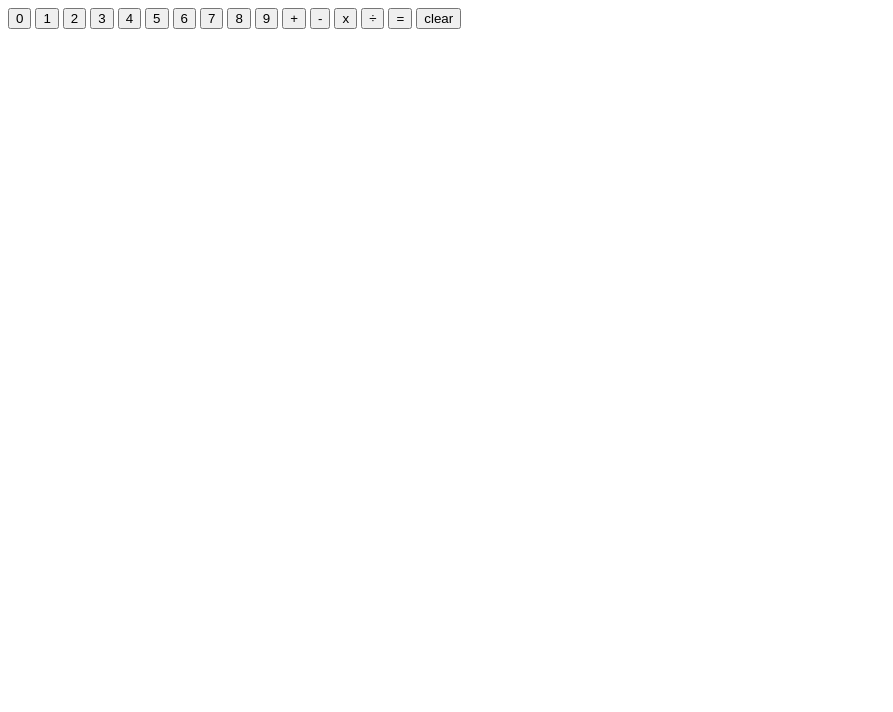
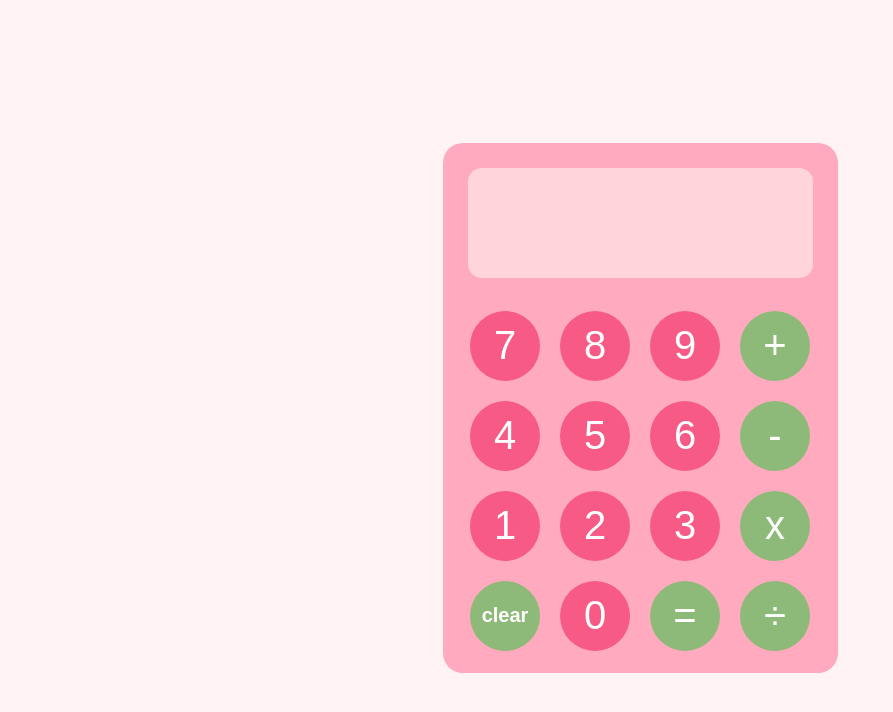
Before and after one commit to conniechen651/calculator, a plain HTML site: page index.html in a window 1280 px wide. Shown: the whole page, without its empty margins (0-893 px from the left). Drawn offline with Linux system fonts and the light colour scheme.

Commit message:
Add css to stylize the calculator

```diff
--- a/index.html
+++ b/index.html
@@ -7,25 +7,42 @@
     <link rel="stylesheet" href="style.css">
 </head>
 <body>
+    <div class="container">
         <div id="calculator">
             <div id="screen"></div>
-        <button class="number" id="0">0</button>
+            <div class="bottom">
+                <div class="numbers">
+                    <div class="row">
+                        <button class="number" id="7">7</button>
+                        <button class="number" id="8">8</button>
+                        <button class="number" id="9">9</button>
+                    </div>
+                    <div class="row">
+                        <button class="number" id="4">4</button>
+                        <button class="number" id="5">5</button>
+                        <button class="number" id="6">6</button>
+                    </div>
+                    <div class="row">
                         <button class="number" id="1">1</button>
                         <button class="number" id="2">2</button>
                         <button class="number" id="3">3</button>
-        <button class="number" id="4">4</button>
-        <button class="number" id="5">5</button>
-        <button class="number" id="6">6</button>
-        <button class="number" id="7">7</button>
-        <button class="number" id="8">8</button>
-        <button class="number" id="9">9</button>
+                    </div>
+                    <div class="row">
+                        <button class="clear">clear</button>
+                        <button class="number" id="0">0</button>
+                        <button class="operation equals" id="=">=</button>
+                    </div>
+                </div>
+                <div class="column">
                     <button class="operation" id="+">+</button>
                     <button class="operation" id="-">-</button>
                     <button class="operation" id="x">x</button>
                     <button class="operation" id="÷">÷</button>
-        <button class="operation equals" id="=">=</button>
-        <button class="clear">clear</button>
                 </div>
+            </div>
+        </div>
+    </div>
+
     <script src="script.js"></script>
 </body>
 </html>
--- a/script.js
+++ b/script.js
@@ -17,7 +17,7 @@ equals.addEventListener("click", () => {
     if(operator === "="){
         displayedString = first;
     } else {
-        displayedString = operate(operator, parseInt(first), parseInt(second));
+        displayedString = Math.round(operate(operator, parseInt(first), parseInt(second))* 1000000000)/ 1000000000;
     }
     screen.textContent = displayedString;
 });
--- a/style.css
+++ b/style.css
@@ -0,0 +1,81 @@
+body{
+    display: flex;
+    justify-content: center;
+    text-align: end;
+    font-family: Arial, Helvetica, sans-serif;
+    font-size: 50px;
+    background-color: rgb(255, 243, 245);
+}
+
+.container{
+    height: 100vh;
+    display: flex;
+    flex-direction: column;
+    justify-content: center;
+}
+
+button{
+    font-family: Arial, Helvetica, sans-serif;
+    font-size: 40px;
+    height: 70px;
+    width: 70px;
+    border: 1px;
+    border-radius: 40px;
+    background-color: rgb(247, 90, 132);
+    color: white;
+    box-shadow: none;
+}
+
+#screen{
+    display: flex;
+    flex-direction: column;
+    justify-content:end;
+    height: 90px;
+    width: 325px;
+    margin: 25px;
+    padding: 10px;
+    border-radius: 14px;
+    margin-bottom: 10px;
+    background-color: rgb(255, 212, 219);
+    color: rgb(229, 64, 108);
+}
+
+#calculator {
+    display: flex;
+    justify-content: center;
+    flex-wrap: wrap;
+    border-radius: 20px;
+    height: 530px;
+    width: 395px;
+    background-color: rgb(255, 170, 190);
+}
+
+.number{
+    margin: 10px;
+}
+
+.operation{
+    margin: 10px;
+    background-color: rgb(142, 186, 121);
+}
+
+.clear{
+    margin: 10px;
+    font-size: 20px;
+    font-weight: bold;
+    background-color: rgb(142, 186, 121);
+}
+
+.bottom{
+    display: flex;
+}
+
+.column{
+    display: flex;
+    flex-direction: column;
+}
+
+.row {
+    display: flex;
+    justify-content: center;
+}
```
Lines whose indentation alone changed are shown as unchanged.
